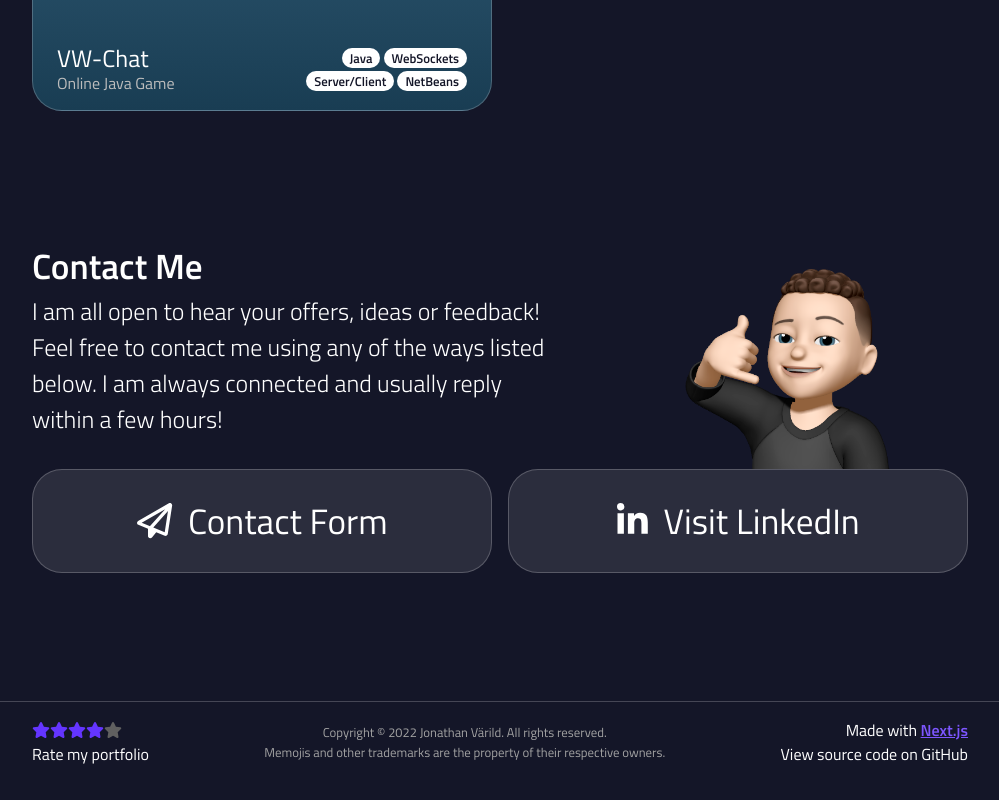
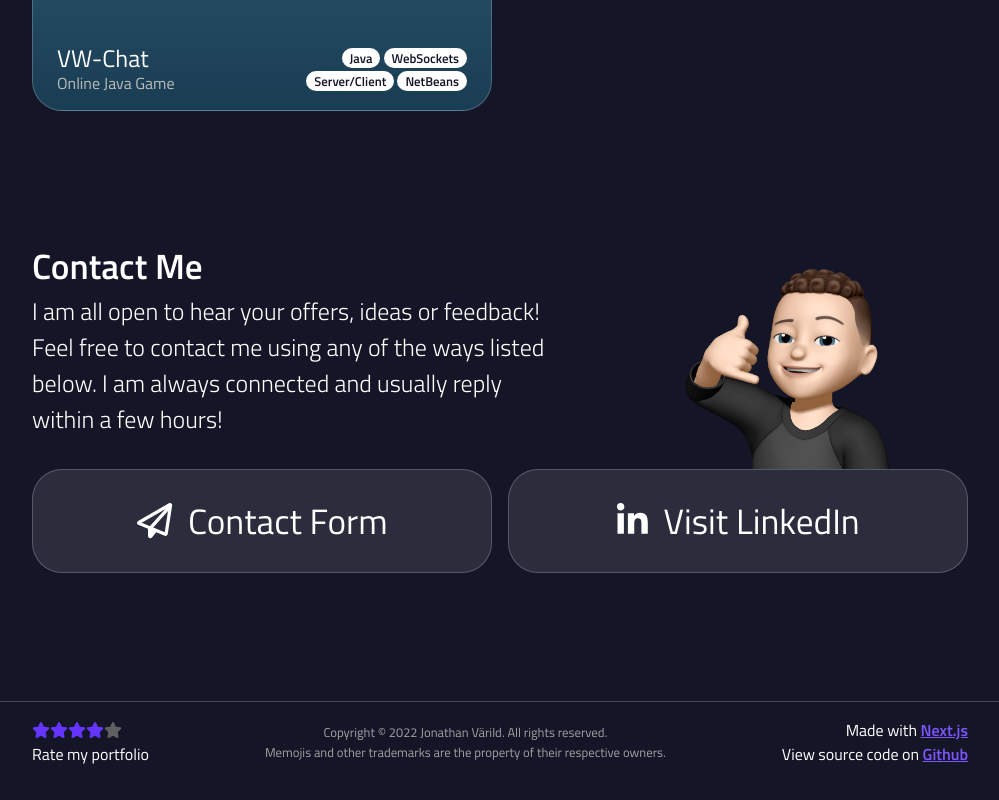
Before and after one commit to JonathanVarild/my-portfolio, a Next.js app: page / in a window 1280 px wide. Shown: the part 2853-3653 px from the top of the page, without its empty margins (140-1139 px from the left). Built offline with nearby package versions, Linux system fonts and the light colour scheme.

Commit message:
Added link to Github

```diff
--- a/components/Footer.js
+++ b/components/Footer.js
@@ -23,7 +23,7 @@ function Footer() {
 				<div className={styles.row}>
 					Made with <a href="https://nextjs.org" target="_blank">Next.js</a>
 				</div>
-				<div className={styles.row}>View source code on GitHub</div>
+				<div className={styles.row}>View source code on <a href="https://github.com/JonathanVarild/my-portfolio" target="_blank">Github</a></div>
 			</div>
 		</footer>
 	);
```
